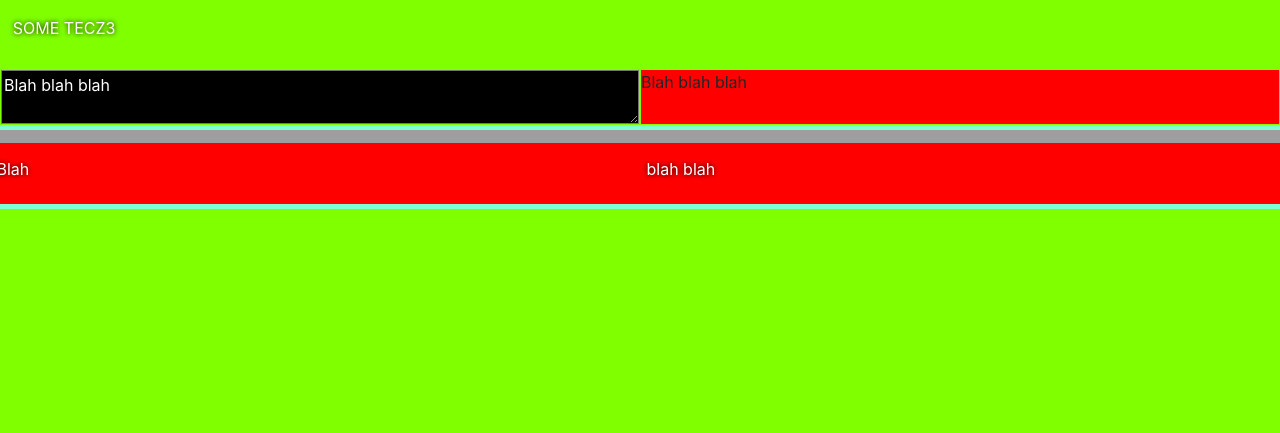
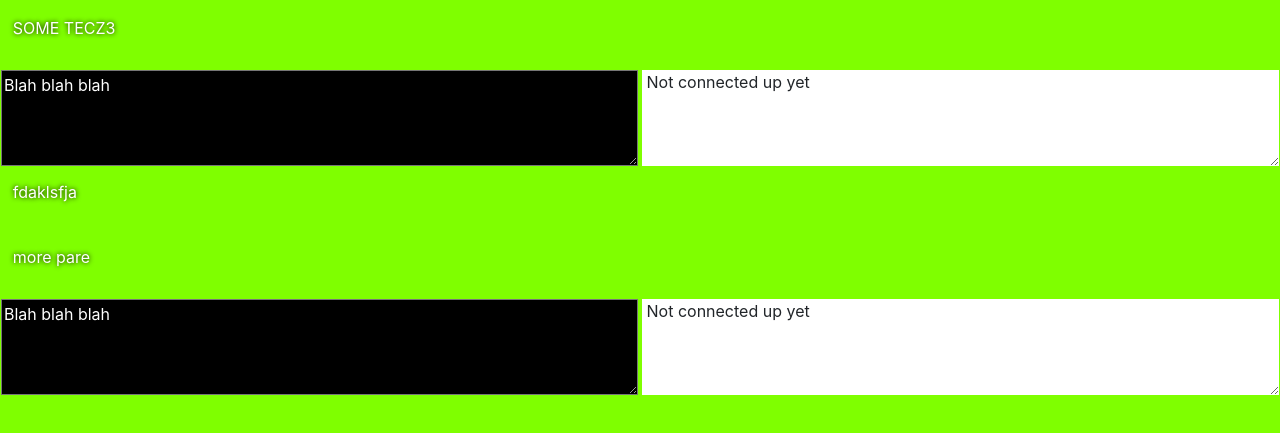
Before and after one commit to Diemo-zz/WebsiteFE, a React (Create React App) app: page /fortran/tutorial in a window 1280 px wide. Shown: the part 299-732 px from the top of the page. Built offline with nearby package versions, Linux system fonts and the light colour scheme; grey boxes are pictures that could not be loaded; the HTML template or start-up script is replaced by a standard one.

Commit message:
Working codebox for Fortran tutorials

```diff
--- a/src/Fortran/Components/TutorialPage.js
+++ b/src/Fortran/Components/TutorialPage.js
@@ -17,49 +17,43 @@ const text_as_json = [
     }
     ]
 const tutorial_style_box = {
-    "backgroundColor": "red",
+    "backgroundColor": "white",
     "display": "flex",
     "flexWrap": "wrap",
     "margin": 0,
-    "width": "100%",
-    "white-space": "pre-wrap"
+    "white-space": "pre-wrap",
+    "resize": "vertical",
+    "overflow": "hidden"
 }
 
-const TextBox = () => {
+const CodeAndResults = () => {
     const [value, setValue] = useState("Blah blah blah")
 
-    var id = Math.floor(1000000*Math.random())
-    id = "TextBox" + id
+    const id = Math.floor(1000000*Math.random())
+    const text_id = "TextBox" + id
+    const show_id = "Show" + id
 
     const handleChange = (event) => {
         event.preventDefault()
-        const changed_value = document.getElementById(id).value
-        console.log("changed value")
+        const el = document.getElementById(text_id)
+        const changed_value = el.value
         setValue(changed_value)
     }
-    const input_area_style = {...tutorial_style_box, width: "50%", margin: 1, color: "white", backgroundColor: "black"}
-    const text_area_style = {...tutorial_style_box, width: "50%", margin: 1}
+    //setInputStyle({...tutorial_style_box, width: "50%", margin: 1, color: "white", backgroundColor: "black"})
+    //const input_area_style =
+    const text_style = {...tutorial_style_box, width: "50%", margin: 1}
+    const text_style3 = {...tutorial_style_box, width: "0%", margin: 1, display: "hidden"}
+    const input_style = {...tutorial_style_box, width: "50%", margin: 1, color: "white", backgroundColor: "black"}
 
     return (
         <React.Fragment>
             <div style={{display: "flex"}}>
-            <textarea value = {value} onChange={handleChange} id={id} style={input_area_style}/>
-            <div style = {text_area_style}> {value}</div>
+            <textarea value = {value} onChange={handleChange} id={text_id} style={input_style}/>
+            <div style = {text_style3} id={show_id}> {value}</div>
+            <div style={text_style} id={show_id + "show"}> Not connected up yet</div>
             </div>
-
         </React.Fragment>
     )
-}
-
-const CodeAndResults = () => {
-
-    return (
-        <React.Fragment>
-            <TextBox />
-            <Row cells = {text_as_json}/>
-        </React.Fragment>
-    )
-
 }
 
 
@@ -70,6 +64,9 @@ export const TutorialPage = () => {
         <Paragraph text={"SOME TECZ2"}/>
         <Paragraph text={"SOME TECZ3"}/>
         <CodeAndResults/>
+        <Paragraph text={"fdaklsfja"}/>
+        <Paragraph text={"more pare"}/>
+        <CodeAndResults/>
 
     </React.Fragment>)
 }
```
